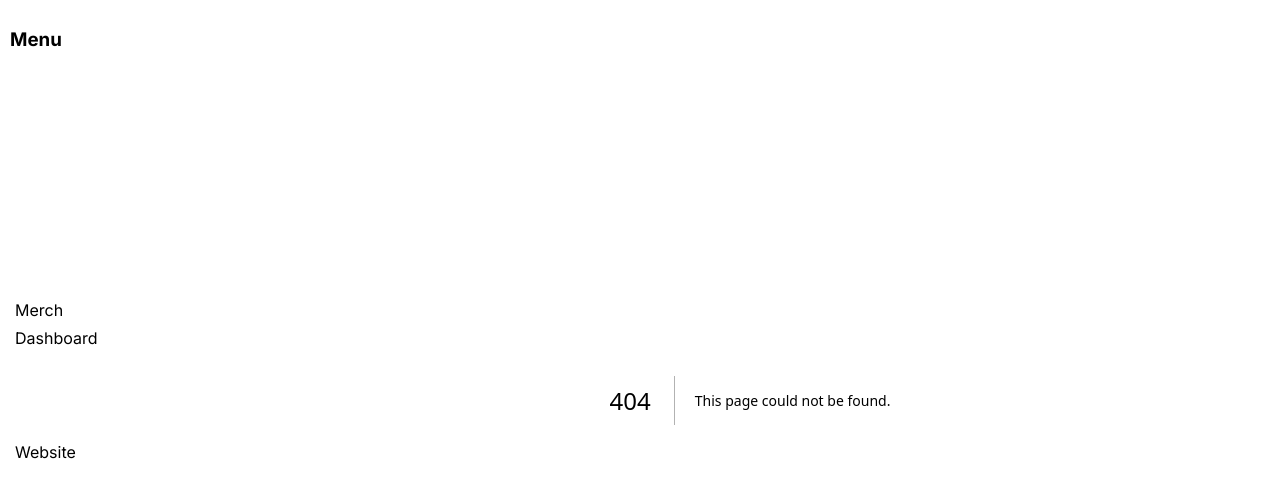
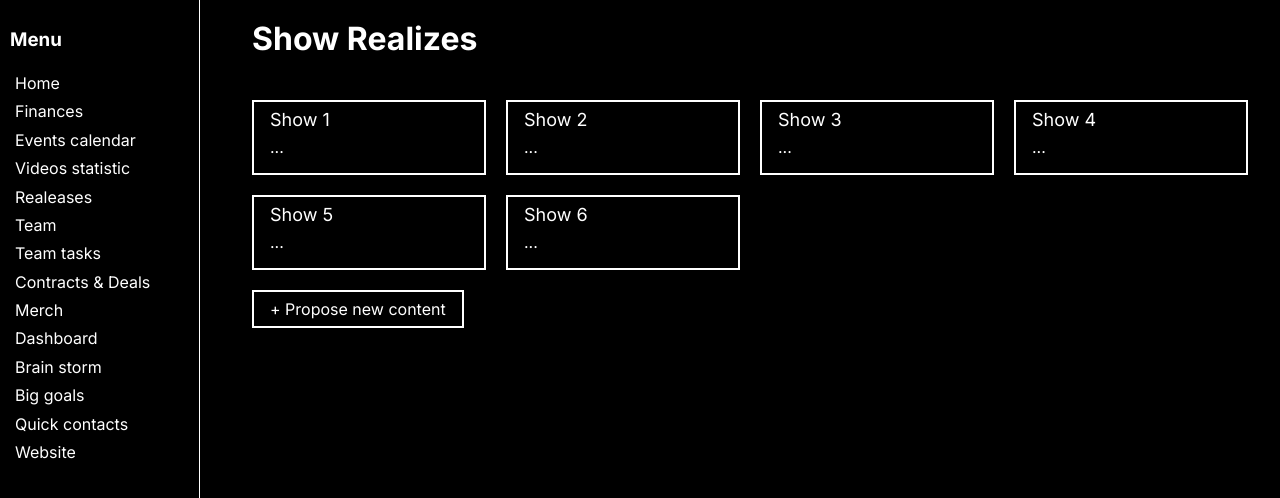
Before and after one commit to NATPOWERS23/next-stats-panel, a Next.js app: page /realizes in a window 1280 px wide. Before the commit this address had no page. Shown: the top 498 px of the page. Built offline with nearby package versions, Linux system fonts and the light colour scheme.

Commit message:
[feat] Releazes page UI

```diff
--- a/src/app/menu-items.ts
+++ b/src/app/menu-items.ts
@@ -22,7 +22,7 @@ export const menuItems: IMenuItem[] = [
   { title: 'Finances', id: 'menu_item_2', link: '/finances' },
   { title: 'Events calendar', id: 'menu_item_3', link: '/events' },
   { title: 'Videos statistic', id: 'menu_item_4', link: '/videos-statistic' },
-  { title: 'Realeases', id: 'menu_item_5', link: '/realiases' },
+  { title: 'Realeases', id: 'menu_item_5', link: '/realizes' },
   { title: 'Team', id: 'menu_item_6', link: '/team' },
   { title: 'Team tasks', id: 'menu_item_7', link: '/tasks' },
   { title: 'Contracts & Deals', id: 'menu_item_8', link: '/contracts' },
--- /dev/null
+++ b/src/app/realizes/page.tsx
@@ -0,0 +1,34 @@
+'use client';
+
+import { useState } from 'react';
+
+export default function Realizes() {
+  const [contentItems, setContentItems] = useState([
+    { title: 'Show 1', body: 'Show 1 body' },
+    { title: 'Show 2', body: 'Show 2 body' },
+    { title: 'Show 3', body: 'Show 3 body' },
+    { title: 'Show 4', body: 'Show 4 body' },
+    { title: 'Show 5', body: 'Show 5 body' },
+    { title: 'Show 6', body: 'Show 6 body' },
+  ]);
+
+  return (
+    <div className="page-wrapper">
+      <h1>Show Realizes</h1>
+
+      <div className="grid-wrapper">
+        {contentItems.map((item) => (
+          <div className="card">
+            <div className="card-title">{item.title}</div>
+            <div className="card-body">...</div>
+            <div className="card-actions"></div>
+          </div>
+        ))}
+      </div>
+
+      <div>
+        <button>+ Propose new content</button>
+      </div>
+    </div>
+  );
+}
```
Also changed, not shown: src/app/realizes/realizes.module.css (added).
